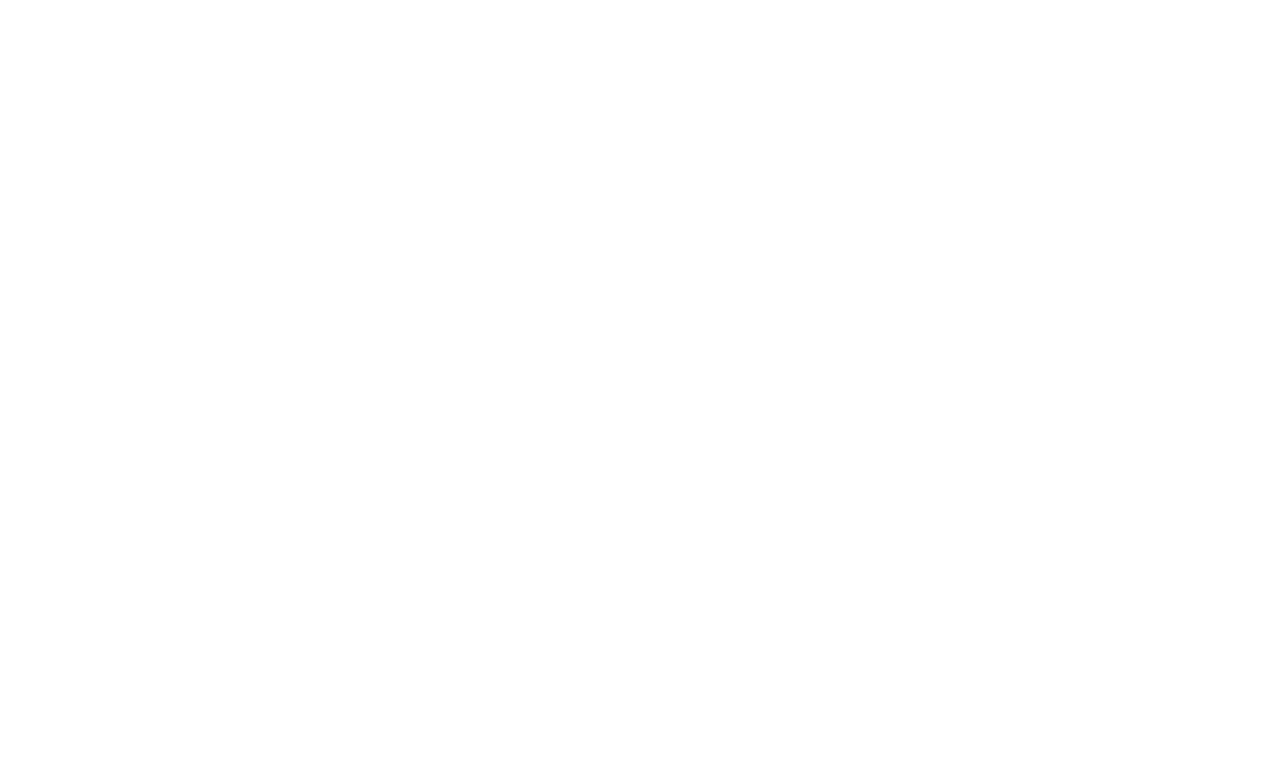
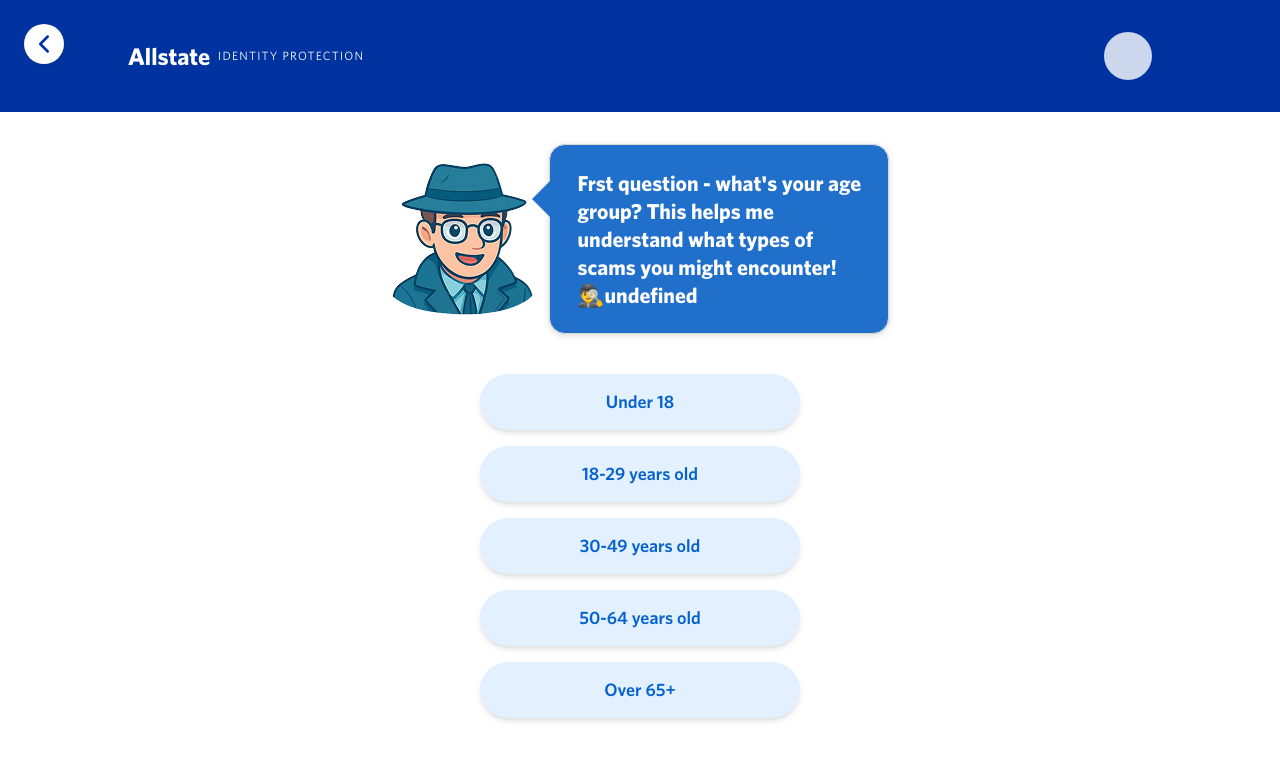
Before and after one commit to Dliu-aip-LEAD/Allstate_project, a React (Vite) app: page /onboarding-question-1 in a window 1280 px wide. Before the commit this address had no page. Shown: the top 760 px of the page. Built offline with nearby package versions, Linux system fonts and the light colour scheme.

Commit message:
finish onboard question 1

```diff
--- /dev/null
+++ b/src/components/TextBubble.jsx
@@ -0,0 +1,12 @@
+import React from 'react';
+
+const TextBubble = ({ children, className = '', style = {} }) => (
+  <div
+    className={`flex flex-col items-center justify-center border border-[#D9D9D9] bg-[#1F6FCB] text-white text-base font-whitney rounded-lg shadow-[0px_1px_4px_rgba(12,12,13,0.1),0px_1px_4px_rgba(12,12,13,0.05)] ${className}`}
+    style={style}
+  >
+    {children}
+  </div>
+);
+
+export default TextBubble;
--- /dev/null
+++ b/src/components/TypewriterText.jsx
@@ -0,0 +1,25 @@
+import React, { useEffect, useState } from 'react';
+
+const TypewriterText = ({ text, speed = 30, className = '' }) => {
+  const [displayed, setDisplayed] = useState('');
+
+  useEffect(() => {
+    setDisplayed('');
+    let i = 0;
+    const interval = setInterval(() => {
+      setDisplayed((prev) => prev + text[i]);
+      i++;
+      if (i >= text.length) clearInterval(interval);
+    }, speed);
+    return () => clearInterval(interval);
+  }, [text, speed]);
+
+  return (
+    <span className={className}>
+      {displayed}
+      {displayed.length < text.length && <span className="typewriter-cursor">|</span>}
+    </span>
+  );
+};
+
+export default TypewriterText;
--- a/src/index.css
+++ b/src/index.css
@@ -71,3 +71,14 @@ body {
 @tailwind base;
 @tailwind components;
 @tailwind utilities;
+
+.typewriter-cursor {
+  display: inline-block;
+  width: 1ch;
+  animation: blink 1s steps(1) infinite;
+}
+
+@keyframes blink {
+  0%, 50% { opacity: 1; }
+  51%, 100% { opacity: 0; }
+}
--- a/src/main.jsx
+++ b/src/main.jsx
@@ -3,6 +3,7 @@ import { createRoot } from 'react-dom/client';
 import './index.css';
 import App from './App.jsx';
 import DetectiveIntro from './screens/DetectiveIntro';
+import OnboardingQuestion1 from './screens/OnboardingQuestion1';
 import { BrowserRouter, Routes, Route } from 'react-router-dom';
 
 createRoot(document.getElementById('root')).render(
@@ -11,6 +12,7 @@ createRoot(document.getElementById('root')).render(
       <Routes>
         <Route path="/" element={<App />} />
         <Route path="/detective-intro" element={<DetectiveIntro />} />
+        <Route path="/onboarding-question-1" element={<OnboardingQuestion1 />} />
       </Routes>
     </BrowserRouter>
   </StrictMode>,
--- a/src/screens/DetectiveIntro.jsx
+++ b/src/screens/DetectiveIntro.jsx
@@ -23,10 +23,10 @@ const DetectiveIntro = () => {
         <p className="text-[#0033A0] text-lg md:text-xl font-whitney text-center mb-6">
           I help people like you stay safe from online scams and suspicious messages. Ready to become a scam-detection expert?
         </p>
-        <div className="flex flex-col md:flex-row gap-4 w-full justify-center">
         <div className="flex flex-col md:flex-row gap-4 w-full justify-center items-center">
           <RoundedButton
             className="md:w-1/2 max-w-xs bg-[#0662CD] text-white hover:bg-[#0033A0]"
+            onClick={() => navigate('/onboarding-question-1')}
           >
             Yes, Let's Go!
           </RoundedButton>
@@ -38,7 +38,6 @@ const DetectiveIntro = () => {
         </div>
       </div>
     </div>
-    </div>
   );
 };
 
--- /dev/null
+++ b/src/screens/OnboardingQuestion1.jsx
@@ -0,0 +1,71 @@
+import React from 'react';
+import { useNavigate } from 'react-router-dom';
+import onboard1 from '../assets/alli_question.png';
+import BackButton from '../components/BackButton';
+import RoundedButton from '../components/RoundedButton';
+import TextBubble from '../components/TextBubble';
+import TypewriterText from '../components/TypewriterText';
+import styles from './OnboardingQuestion1.module.css';
+
+const ageOptions = [
+  'Under 18',
+  '18-29 years old',
+  '30-49 years old',
+  '50-64 years old',
+  'Over 65+',
+];
+
+const questionText = "First question - what's your age group? This helps me understand what types of scams you might encounter! 🕵️‍♂️";
+
+const OnboardingQuestion1 = () => {
+  const navigate = useNavigate();
+  return (
+    <div className="fixed inset-0 w-full h-full min-h-screen bg-white flex flex-col items-center overflow-hidden">
+      {/* Header */}
+      <div className="w-full flex flex-col items-center bg-[#0033A0] py-6 px-4 md:py-8 md:px-12 relative">
+        <div className="w-full flex items-center justify-between max-w-5xl mx-auto">
+          <div className="flex items-center">
+            <span className="text-white text-2xl font-bold mr-2">Allstate</span>
+            <span className="text-white text-xs font-whitney tracking-widest">IDENTITY PROTECTION</span>
+          </div>
+          <div className="w-12 h-12 bg-white/80 rounded-full flex items-center justify-center text-blue-900 font-bold text-lg">{/* Shield icon placeholder */} </div>
+        </div>
+      </div>
+      {/* Back Arrow */}
+      <BackButton
+        onClick={() => navigate(-1)}
+        className="absolute top-6 left-6"
+        ariaLabel="Back"
+      />
+      {/* Main Content */}
+      <div className="flex flex-col items-center w-full max-w-xl px-4 mt-8 relative">
+        <div className={styles.bubbleRow}>
+          <img
+            src={onboard1}
+            alt="Detective Alli"
+            className={styles.alliImage}
+          />
+          <TextBubble className={styles.speechBubble}>
+            <div className={styles.bubbleTail} />
+            <span className={styles.speechText}>
+              <TypewriterText text={questionText} />
+            </span>
+          </TextBubble>
+        </div>
+        {/* Age Options */}
+        <div className="flex flex-col gap-4 w-full max-w-xs mt-2">
+          {ageOptions.map(option => (
+            <RoundedButton
+              key={option}
+              className="bg-[#E2F0FF] text-[#0662CD] font-bold text-lg hover:bg-[#d0e7ff]"
+            >
+              {option}
+            </RoundedButton>
+          ))}
+        </div>
+      </div>
+    </div>
+  );
+};
+
+export default OnboardingQuestion1;
--- /dev/null
+++ b/src/screens/OnboardingQuestion1.module.css
@@ -0,0 +1,62 @@
+.bubbleRow {
+  display: flex;
+  flex-direction: row;
+  align-items: center;
+  justify-content: center;
+  width: 100%;
+  margin-bottom: 32px;
+  gap: 16px;
+}
+
+@media (max-width: 600px) {
+  .bubbleRow {
+    flex-direction: column;
+    gap: 0;
+  }
+}
+
+.alliImage {
+  width: 141px;
+  height: 152px;
+  object-fit: contain;
+  display: block;
+}
+
+.speechBubble {
+  position: relative;
+  box-sizing: border-box;
+  padding: 24px 20px 24px 28px;
+  width: 340px;
+  min-height: 120px;
+  max-width: 90vw;
+  background: #1F6FCB;
+  border-radius: 16px;
+  color: #fff;
+  font-family: Whitney, Arial, sans-serif;
+  font-weight: bold;
+  font-size: 1.35rem;
+  line-height: 1.3;
+  text-align: left;
+  display: flex;
+  align-items: center;
+  box-shadow: 0 2px 8px rgba(12,12,13,0.10), 0 1px 4px rgba(12,12,13,0.05);
+}
+
+.speechText {
+  font-family: Whitney, Arial, sans-serif;
+  font-size: 1.35rem;
+  font-weight: bold;
+  line-height: 1.3;
+  display: block;
+}
+
+.bubbleTail {
+  position: absolute;
+  left: -18px;
+  top: 36px;
+  width: 0;
+  height: 0;
+  border-top: 18px solid transparent;
+  border-bottom: 18px solid transparent;
+  border-right: 18px solid #1F6FCB;
+}
```
Also changed, not shown: src/assets/alli_question.png (added). Lines whose indentation alone changed are shown as unchanged.
